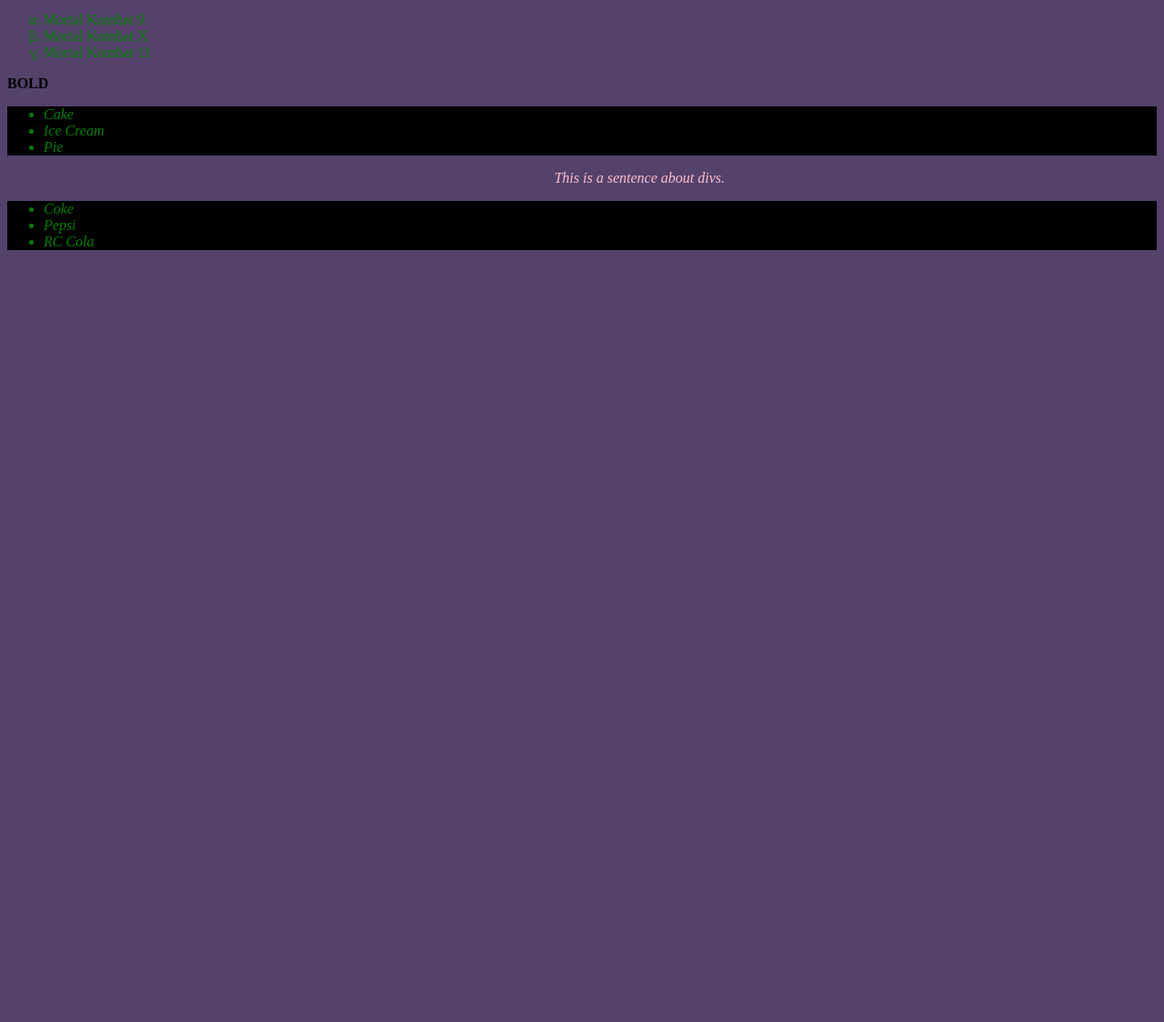
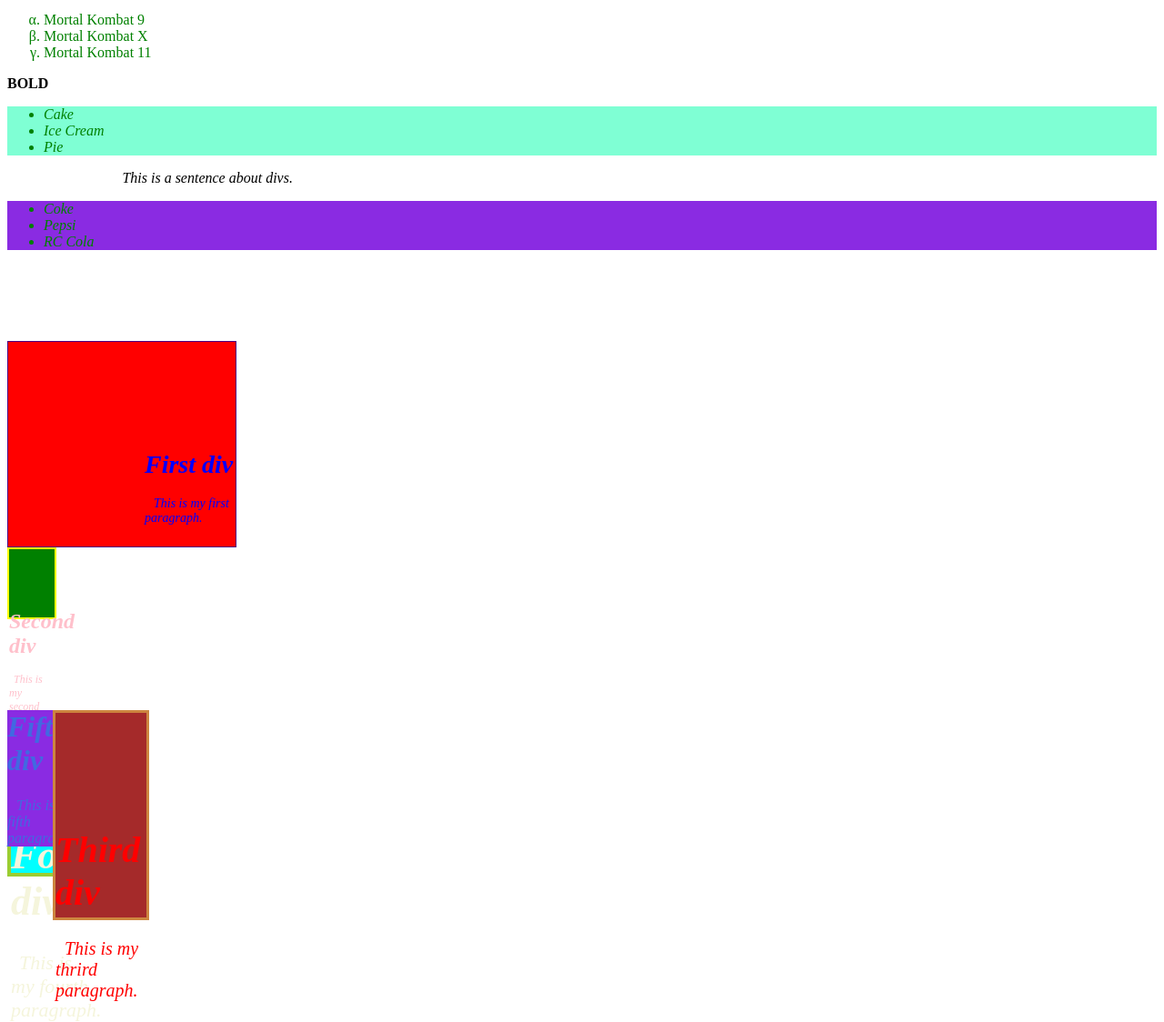
Before and after one commit to Classof2023/gettingstartedHTML, a plain HTML site: page index.html in a window 1280 px wide. Shown: the part 1278-2402 px from the top of the page at 91% size. Before the commit the page ends 1569 px from the top, so only its background shows below. Drawn offline with Linux system fonts and the light colour scheme.

Commit message:
everything

```diff
--- a/index.html
+++ b/index.html
@@ -77,6 +77,35 @@
     </ul>
 </div>
 
+<div  id="static">
+    <h1> First div </h1>
+    <p> This is my first paragraph. </p>
+
+</div>
+
+<div id="relative">
+    <h1> Second div </h1>
+    <p> This is my second paragraph. </p>
+
+</div>
+
+<div id="fixed">
+    <h1> Third div </h1>
+    <p> This is my thrird paragraph. </p>
+
+</div>
+
+<div id="absolute">
+    <h1> Fourth div </h1>
+    <p> This is my fourth paragraph. </p>
+
+</div>
+
+<div id="sticky">
+    <h1> Fifth div </h1>
+    <p> This is my fifth paragraph. </p>
+
+</div>
 
 
 
--- a/styles.css
+++ b/styles.css
@@ -1,6 +1,4 @@
-body{
-    background-color: #54426B;
-}
+
 
 img{
     width: 100px;
@@ -10,12 +8,6 @@ img{
 
 h2{
     color: white;
-}
-
-
-p{
-    text-align: center;
-    color: pink;
 }
 
 
@@ -52,9 +44,93 @@ form{
 }
 
 #desserts{
-    background-color: black;
+    background-color: aquamarine;
 }
 
 .pop{
-    background-color: black;
+    background-color: blueviolet;
 }
+
+#static{
+    background-color: red;
+}
+
+#relative{
+    background-color: green;
+}
+
+#fixed{
+    background-color: brown;
+}
+
+#absolute{
+    background-color: aqua;
+}
+
+#sticky{
+    background-color: blueviolet;
+}
+
+#static{
+    font-size: 14px;
+    color: blue;
+    position: static;
+    border: 1px solid indigo;
+    padding-top: 100px;
+    padding-bottom: 100px;
+    padding-left: 150px;
+    margin-top: 100px;
+    width: 100px;
+    height: 25px;
+
+
+
+}
+
+#relative{
+    font-size: 12px;
+    color: pink;
+    position: relative;
+    border: 2px solid yellow;
+    padding-top: 50px;
+    margin-bottom: 100px;
+    width: 50px;
+    height: 25px;
+
+}
+
+
+
+#fixed{
+    font-size: 20px;
+    color:red;
+    position: fixed;
+    border: 3px solid peru;
+    padding-top: 100px;
+    padding-bottom: 50px;
+    margin-left: 50px;
+    width: 100px;
+    height: 75px;
+}
+
+#absolute{
+    font-size: 22px;
+    color:beige;
+    position: absolute;
+    border: 4px solid yellowgreen;
+    padding-top: 100px;
+    margin-right: 100px;
+    width: 90px;
+    height: 75px;
+}
+
+#sticky{
+    font-size: 16px;
+    color: royalblue;
+    position: sticky;
+    border: 5x solid seagreen;
+    padding-bottom: 100px;
+    margin-top: 100px;
+    width: 100px;
+    height:50px;
+}
```
